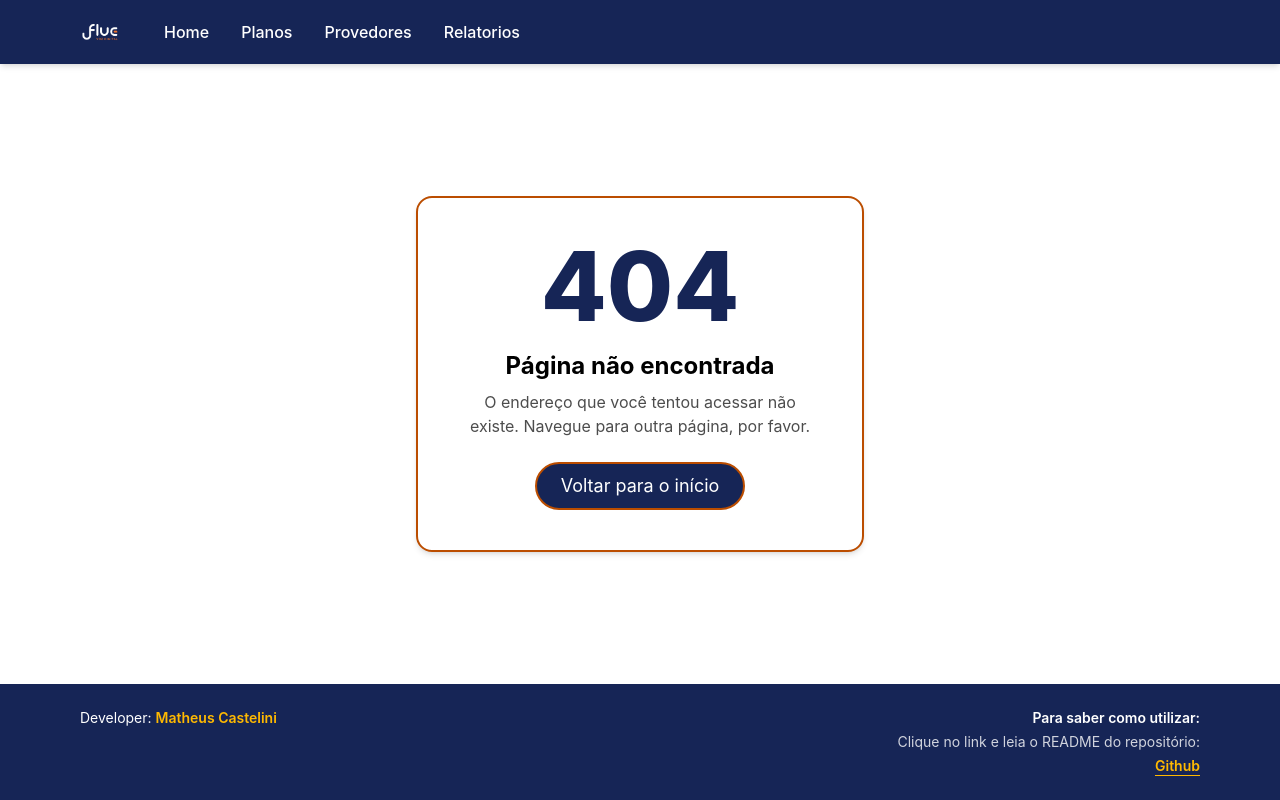
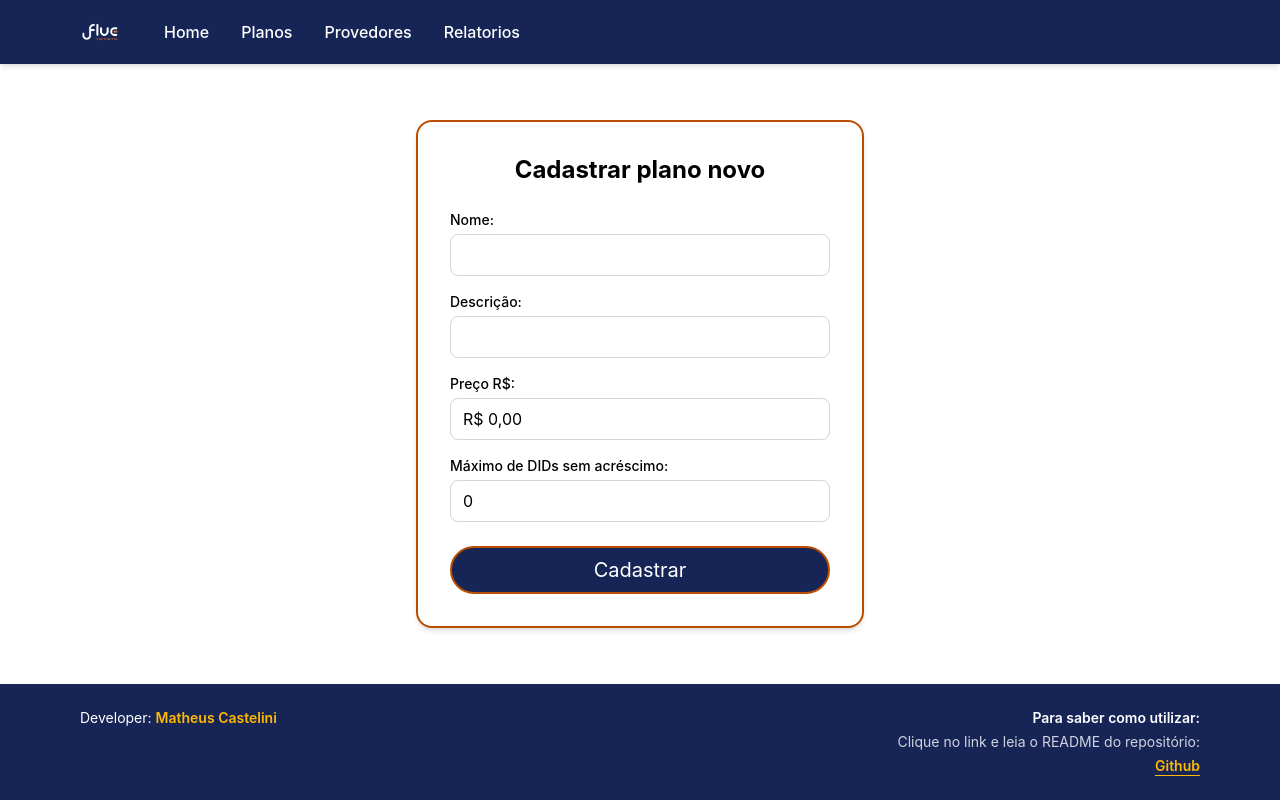
Before and after one commit to MatrCastelini23/projetoProvedor, a React (Vite) app in the folder frontend/: page /cadastrarPlano in a window 1280 px wide. Built offline with nearby package versions, Linux system fonts and the light colour scheme; no server answers.

Commit message:
dev: rota de cadastrar plano criado

```diff
--- /dev/null
+++ b/frontend/src/api/Planos/Plans.ts
@@ -0,0 +1,19 @@
+import axios from "axios";
+
+const BASE_URL = import.meta.env.VITE_API_URL;
+
+export interface ICreatePlan {
+  name: string,
+  description: string,
+  price: number,
+  totalDids: number
+}
+
+
+export const createPlan = async (plan: ICreatePlan) => {
+  const token = localStorage.getItem("token");
+  const response = await axios.post(`${BASE_URL}/createPlan`, plan, {
+    headers: { Authorization: `Bearer ${token}` }
+  })
+  return response.data;
+}
--- a/frontend/src/hooks/useMoneyInput.ts
+++ /dev/null
@@ -1,23 +0,0 @@
-import { useCallback, useMemo, useState } from "react";
-
-export function useMoneyInput(initialValue = 0) {
-  const [rawValue, setRawValue] = useState(initialValue);
-
-  const value = useMemo(() => {
-    return rawValue.toLocaleString('pt-BR', {
-      style: 'currency',
-      currency: 'BRL',
-      minimumIntegerDigits: 2,
-      maximumFractionDigits: 2,
-    })
-  }, [rawValue]);
-
-  const onChange = useCallback((e: React.ChangeEvent<HTMLInputElement>) => {
-    const digits = e.target.value.replace(/\D/g, '');
-    setRawValue(Number(digits) / 100);
-  }, []);
-
-  const reset = useCallback(() => setRawValue(initialValue), [initialValue]);
-
-  return { value, rawValue, onChange, setRawValue, reset };
-}
--- /dev/null
+++ b/frontend/src/pages/Planos/CreatePlan/index.tsx
@@ -0,0 +1,137 @@
+import { useForm, Controller, type SubmitHandler } from "react-hook-form"
+import { useNavigate } from "react-router-dom"
+import axios from "axios"
+import { Header } from "../../../components/layoout/Header"
+import { Footer } from "../../../components/layoout/Footer"
+import { formatMoney } from "../../../utils/formatMoney"
+import { createPlan, type ICreatePlan } from "../../../api/Planos/Plans"
+
+const inputClass = "border border-gray-300 rounded-lg px-3 py-2 text-black focus:outline-none focus:ring-2 focus:ring-amber-700"
+const labelClass = "text-sm font-medium text-black"
+const errorClass = "text-red-500 text-sm"
+
+export const CreatePlan = () => {
+  const navigate = useNavigate()
+  const {
+    register,
+    control,
+    handleSubmit,
+    formState: { errors, isSubmitting },
+  } = useForm<ICreatePlan>({
+    defaultValues: { name: "", description: "", price: 0, totalDids: 0 },
+  })
+
+  const onSubmit: SubmitHandler<ICreatePlan> = async (data) => {
+    try {
+      await createPlan({
+        ...data,
+        price: Number(data.price.toFixed(2)),
+      })
+      alert("Plano cadastrado")
+      navigate("/planos")
+    } catch (error) {
+      if (axios.isAxiosError(error) && error.response) {
+        if (error.response.status === 403) {
+          alert("Sem permissão para cadastrar planos")
+          navigate("/login")
+        } else {
+          alert("Erro no servidor, tente novamente mais tarde")
+          navigate("/login")
+        }
+      } else {
+        alert("Erro ao conectar com o servidor")
+        navigate("/login")
+      }
+    }
+  }
+
+  return (
+    <div className="min-h-screen flex flex-col bg-white text-black">
+      <Header />
+      <main className="flex-1 flex items-center justify-center px-4 py-10">
+        <div className="max-w-md w-full bg-white rounded-2xl border-2 border-amber-700 shadow-md p-8">
+          <h1 className="text-2xl font-bold text-black text-center mb-6">
+            Cadastrar plano novo
+          </h1>
+
+          <form className="flex flex-col gap-4" onSubmit={handleSubmit(onSubmit)}>
+            <div className="flex flex-col gap-1">
+              <label htmlFor="name" className={labelClass}>Nome:</label>
+              <input
+                type="text"
+                id="name"
+                {...register("name", { required: "Nome obrigatório" })}
+                className={inputClass}
+              />
+              {errors.name && <span className={errorClass}>{errors.name.message}</span>}
+            </div>
+
+            <div className="flex flex-col gap-1">
+              <label htmlFor="description" className={labelClass}>Descrição:</label>
+              <input
+                type="text"
+                id="description"
+                {...register("description", { required: "Descrição obrigatória" })}
+                className={inputClass}
+              />
+              {errors.description && (
+                <span className={errorClass}>{errors.description.message}</span>
+              )}
+            </div>
+
+            <div className="flex flex-col gap-1">
+              <label htmlFor="price" className={labelClass}>Preço R$:</label>
+              <Controller
+                name="price"
+                control={control}
+                rules={{ min: { value: 0.01, message: "Informe um preço maior que zero" } }}
+                render={({ field }) => (
+                  <input
+                    type="text"
+                    inputMode="numeric"
+                    id="price"
+                    value={formatMoney({ value: field.value, fractionDigits: 2 })}
+                    onChange={(e) =>
+                      field.onChange(Number(e.target.value.replace(/\D/g, "")) / 100)
+                    }
+                    onBlur={field.onBlur}
+                    className={inputClass}
+                  />
+                )}
+              />
+              {errors.price && <span className={errorClass}>{errors.price.message}</span>}
+            </div>
+
+            <div className="flex flex-col gap-1">
+              <label htmlFor="totalDids" className={labelClass}>
+                Máximo de DIDs sem acréscimo:
+              </label>
+              <input
+                type="number"
+                id="totalDids"
+                {...register("totalDids", {
+                  valueAsNumber: true,
+                  required: "Informe o total de DIDs",
+                  min: { value: 1, message: "Não pode ser menor que 1" },
+                })}
+                className={inputClass}
+              />
+              {errors.totalDids && (
+                <span className={errorClass}>{errors.totalDids.message}</span>
+              )}
+            </div>
+
+            <button
+              type="submit"
+              disabled={isSubmitting}
+              className="rounded-full text-xl text-white bg-blue-950 hover:bg-blue-900 disabled:opacity-60 p-2 mt-2 transition-colors border-2 border-amber-700"
+            >
+              {isSubmitting ? "Cadastrando..." : "Cadastrar"}
+            </button>
+          </form>
+        </div>
+      </main>
+      <Footer />
+    </div>
+  )
+}
--- a/frontend/src/pages/Planos/index.tsx
+++ b/frontend/src/pages/Planos/index.tsx
@@ -5,12 +5,12 @@ import { LoginRediretion } from "../../services/LoginRediretion";
 import { Header } from "../../components/layoout/Header";
 import { Footer } from "../../components/layoout/Footer";
 import { MessageNull } from "../../components/ui/Message/MessageNull";
-//import { useMoneyInput } from "../../hooks/useMoneyInput";
+import { useNavigate } from "react-router-dom";
 
 
 export const Planos = () => {
   const { plans, loading, error } = useFetchPlans();
-  //const { value, onChange } = useMoneyInput();
+  const navigate = useNavigate();
 
   if (loading) return (
     <Spinner />
@@ -33,15 +33,9 @@ export const Planos = () => {
       );
     }
   }
-  if (!plans || plans.length === 0) return <h1>Sem planos</h1>;
 
+  if (!plans || plans.length === 0) return <MessageNull message="Sem planos" />;
 
-
-  if (!plans) return (
-    <MessageNull
-      message="Sem planos"
-    />
-  )
   return (
     <div className="min-h-screen flex flex-col bg-white text-black">
       <Header />
@@ -67,11 +61,14 @@ export const Planos = () => {
                 ))}
               </tbody>
             </table>
-          </div>
-
-          <div className="w-150 bg-white rounded-2xl border border-gray-200 shadow-md p-8">
-            <h2 className="text-2xl font-bold text-black text-center mb-6">Cadastrar plano Novo</h2>
-            {/* no form: troque text-gray-700 por text-black nas <label> */}
+            <div className="flex justify-end mt-6">
+              <button
+                onClick={() => navigate("/cadastrarPlano")}
+                className="rounded-full text-lg text-white bg-blue-950 hover:bg-blue-900 px-6 py-2 transition-colors border-2 border-amber-700"
+              >
+                Cadastrar Plano
+              </button>
+            </div>
           </div>
         </div>
       </main>
--- a/frontend/src/routes.tsx
+++ b/frontend/src/routes.tsx
@@ -5,6 +5,7 @@ import { Planos } from "./pages/Planos"
 import { Provedores } from "./pages/Providers"
 import { ProviderDetails } from "./pages/Providers/ProviderDetails"
 import { NoPage } from "./pages/NoPage"
+import { CreatePlan } from "./pages/Planos/CreatePlan"
 
 
 
@@ -34,6 +35,10 @@ export const Rotas = () => {
           element={<ProviderDetails />}
         />
         <Route
+          path="/cadastrarPlano"
+          element={<CreatePlan />}
+        />
+        <Route
           path="*"
           element={<NoPage />}
         />
--- /dev/null
+++ b/frontend/src/utils/formatMoney.ts
@@ -0,0 +1,13 @@
+interface IFormatMoneyProps {
+  value: number;
+  fractionDigits?: number;
+}
+
+export function formatMoney({ value, fractionDigits = 0 }: IFormatMoneyProps) {
+  return new Intl.NumberFormat('pt-BR', {
+    style: 'currency',
+    currency: 'BRL',
+    minimumFractionDigits: fractionDigits,
+    maximumFractionDigits: fractionDigits,
+  }).format(value);
+}
```
Also changed, not shown: 1 other file (tests, documents, lock files or other folders).
